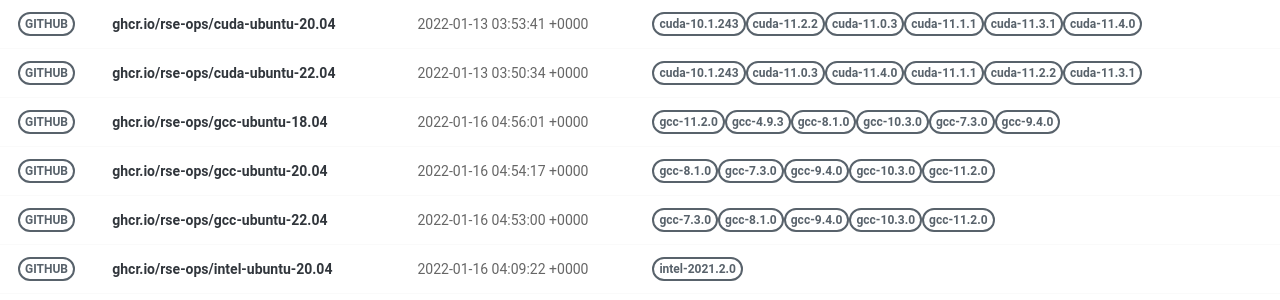
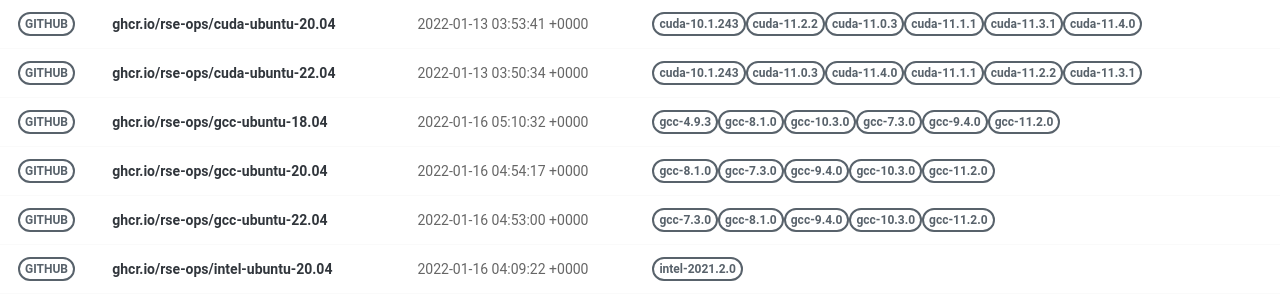
Before and after one commit to rse-ops/docker-images, a Jekyll site: the page built from pages/index.md, in a window 1280 px wide. Shown: the part 277-577 px from the top of the page. Built offline with Jekyll 4.4.1, drawn with Linux system fonts in a browser that asks for light colours; nearby versions of some CDN libraries.

Commit message:
Automated push to update library 2022-01-16

```diff
--- a/_library/ghcr.io-rse-ops-gcc-ubuntu-18.04.md
+++ b/_library/ghcr.io-rse-ops-gcc-ubuntu-18.04.md
@@ -1,14 +1,11 @@
 ---
 layout: container
 name: ghcr.io/rse-ops/gcc-ubuntu-18.04
-updated_at: 2022-01-16 04:56:01.133806
+updated_at: 2022-01-16 05:10:32.180347
 
 
 container_url: https://github.com/orgs/rse-ops/packages/container/package/gcc-ubuntu-18.04
 versions:
- - tag: gcc-11.2.0
-   dockerfile: https://github.com/rse-ops/docker-images/blob/main/ubuntu/gcc/Dockerfile
-   manifest: https://crane.ggcr.dev/manifest/ghcr.io/rse-ops/gcc-ubuntu-18.04:gcc-11.2.0
  - tag: gcc-4.9.3
    dockerfile: https://github.com/rse-ops/docker-images/blob/main/ubuntu/gcc/Dockerfile
    manifest: https://crane.ggcr.dev/manifest/ghcr.io/rse-ops/gcc-ubuntu-18.04:gcc-4.9.3
```
Also changed, not shown: other parts of _library/ghcr.io-rse-ops-gcc-ubuntu-18.04.md (+3 -0 lines).
